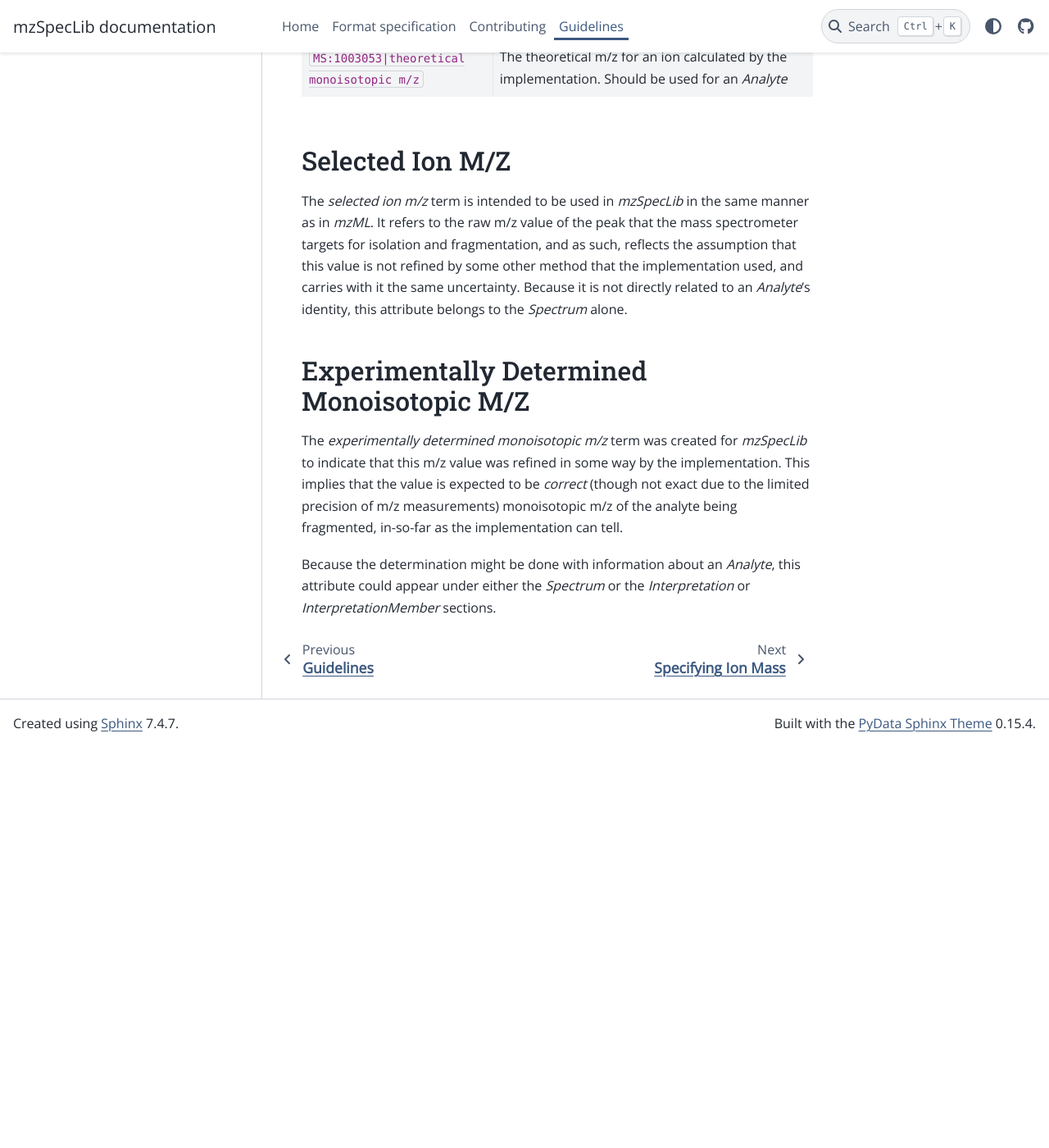
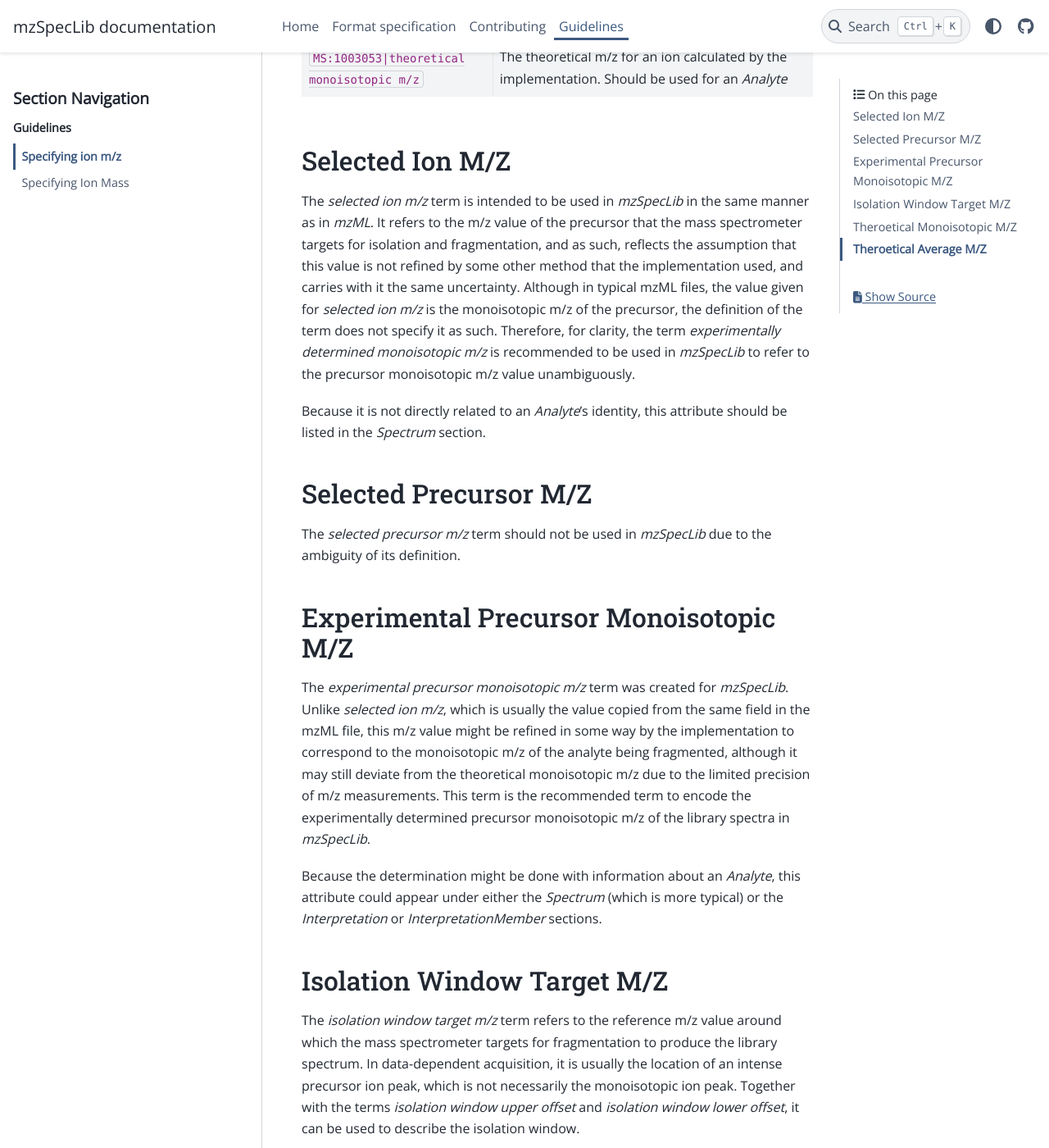
Before and after one commit to HUPO-PSI/mzSpecLib, a Sphinx documentation site: the page built from docs/guidelines/mz_terms.rst, in a window 1280 px wide and 1400 px high, scrolled down 494 px. Shown: the whole window at 82% size. Built offline with Sphinx 7.4.7 and the PyData theme 0.15.4, drawn with Linux system fonts in a browser that asks for light colours; before the commit the page ends 1405 px from its top, so only the background shows below that; some of the changed text lies outside the part shown.

Commit message:
Update mz_terms.rst
Describe terms more clearly, and add other relevant m/z terms

```diff
--- a/docs/guidelines/mz_terms.rst
+++ b/docs/guidelines/mz_terms.rst
@@ -10,22 +10,37 @@
 Selected Ion M/Z
 ================
 
-The :title-reference:`selected ion m/z` term is intended to be used in
-:title-reference:`mzSpecLib` in the same manner as in :title-reference:`mzML`.
-It refers to the raw m/z value of the peak that the mass spectrometer targets for isolation and fragmentation, and as such, reflects the assumption that this value is not refined by some other
-method that the implementation used, and carries with it the same uncertainty.
-Because it is not directly related to an `Analyte`'s identity, this attribute
-belongs to the `Spectrum` alone.
+The :title-reference:`selected ion m/z` term is intended to be used in :title-reference:`mzSpecLib` in the same manner as in :title-reference:`mzML`. It refers to the m/z value of the precursor that the mass spectrometer targets for isolation and fragmentation, and as such, reflects the assumption that this value is not refined by some other method that the implementation used, and carries with it the same uncertainty. Although in typical mzML files, the value given for :title-reference:`selected ion m/z` is the monoisotopic m/z of the precursor, the definition of the term does not specify it as such. Therefore, for clarity, the term :title-reference:`experimentally determined monoisotopic m/z` is recommended to be used in :title-reference:`mzSpecLib` to refer to the precursor monoisotopic m/z value unambiguously.
 
-Experimentally Determined Monoisotopic M/Z
-==========================================
+Because it is not directly related to an `Analyte`'s identity, this attribute should be listed in the `Spectrum` section.
 
-The :title-reference:`experimentally determined monoisotopic m/z` term
-was created for :title-reference:`mzSpecLib` to indicate that this m/z
-value was refined in some way by the implementation. This implies that
-the value is expected to be *correct* (though not exact due to the limited precision of m/z measurements) monoisotopic m/z of the analyte being fragmented, in-so-far as the implementation
-can tell.
+Selected Precursor M/Z
+======================
 
-Because the determination might be done with information about
-an `Analyte`, this attribute could appear under either the `Spectrum` or
-the `Interpretation` or `InterpretationMember` sections.
+The :title-reference:`selected precursor m/z` term should not be used in :title-reference:`mzSpecLib` due to the ambiguity of its definition.
+
+Experimental Precursor Monoisotopic M/Z
+=======================================
+
+The :title-reference:`experimental precursor monoisotopic m/z` term was created for :title-reference:`mzSpecLib`. Unlike :title-reference:`selected ion m/z`, which is usually the value copied from the same field in the mzML file, this m/z value might be refined in some way by the implementation to correspond to the monoisotopic m/z of the analyte being fragmented, although it may still deviate from the theoretical monoisotopic m/z due to the limited precision of m/z measurements. This term is the recommended term to encode the experimentally determined precursor monoisotopic m/z of the library spectra in :title-reference:`mzSpecLib`.
+
+Because the determination might be done with information about an `Analyte`, this attribute could appear under either the `Spectrum` (which is more typical) or the `Interpretation` or `InterpretationMember` sections.
+
+
+Isolation Window Target M/Z
+===========================
+
+The :title-reference:`isolation window target m/z` term refers to the reference m/z value around which the mass spectrometer targets for fragmentation to produce the library spectrum. In data-dependent acquisition, it is usually the location of an intense precursor ion peak, which is not necessarily the monoisotopic ion peak. Together with the terms :title-reference:`isolation window upper offset` and :title-reference:`isolation window lower offset`, it can be used to describe the isolation window.
+
+This attribute should be listed in the `Spectrum` section.
+
+
+Theroetical Monoisotopic M/Z
+=============================
+
+The :title-reference:`theoretical monoisotopic m/z` term refers to the monoisotopic m/z calculated from dividing the theoretical monoisotopic mass of adduct ion (i.e. including the charge carrier(s)) by the charge state. As such, it is completely determined by the identity of the analyte. Therefore, this term should be used exclusively in the `Analyte` section.
+
+Theroetical Average M/Z
+=============================
+
+The :title-reference:`theoretical average m/z` term refers to the average m/z calculated from dividing the theoretical average mass of adduct ion (i.e. including the charge carrier(s)) by the charge state. The average mass refers to the weighted average based on the natural abundance of the isotopes of atoms that make up the analyte. As such, it is completely determined by the identity of the analyte. Therefore, this term should be used exclusively in the `Analyte` section.
```
